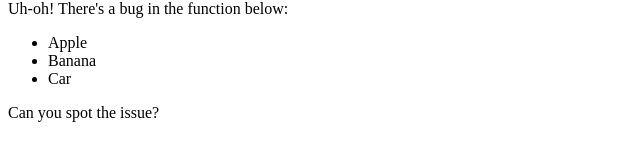
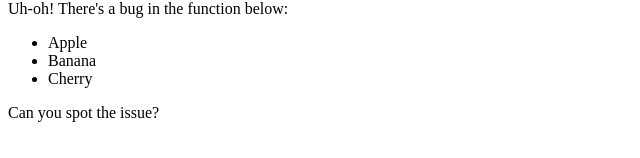
Before and after one commit to Chiranjeevi521/azure-reactjs-ci-demo, a React (Create React App) app: page / in a window 1280 px wide. Shown: the part 370-528 px from the top of the page, without its empty margins (0-640 px from the left). Built offline with nearby package versions, Linux system fonts and the light colour scheme.

Commit message:
Fixed test

```diff
--- a/src/App.js
+++ b/src/App.js
@@ -1,8 +1,8 @@
 import React from 'react';
 
 function App() {
-  //const items = ['Apple', 'Banana', 'Cherry'];
-  const items = ['Apple', 'Banana', 'Car'];
+  const items = ['Apple', 'Banana', 'Cherry'];
+  //const items = ['Apple', 'Banana', 'Car'];
   return (
     <div>
       <h1>Welcome to App!</h1>
```
